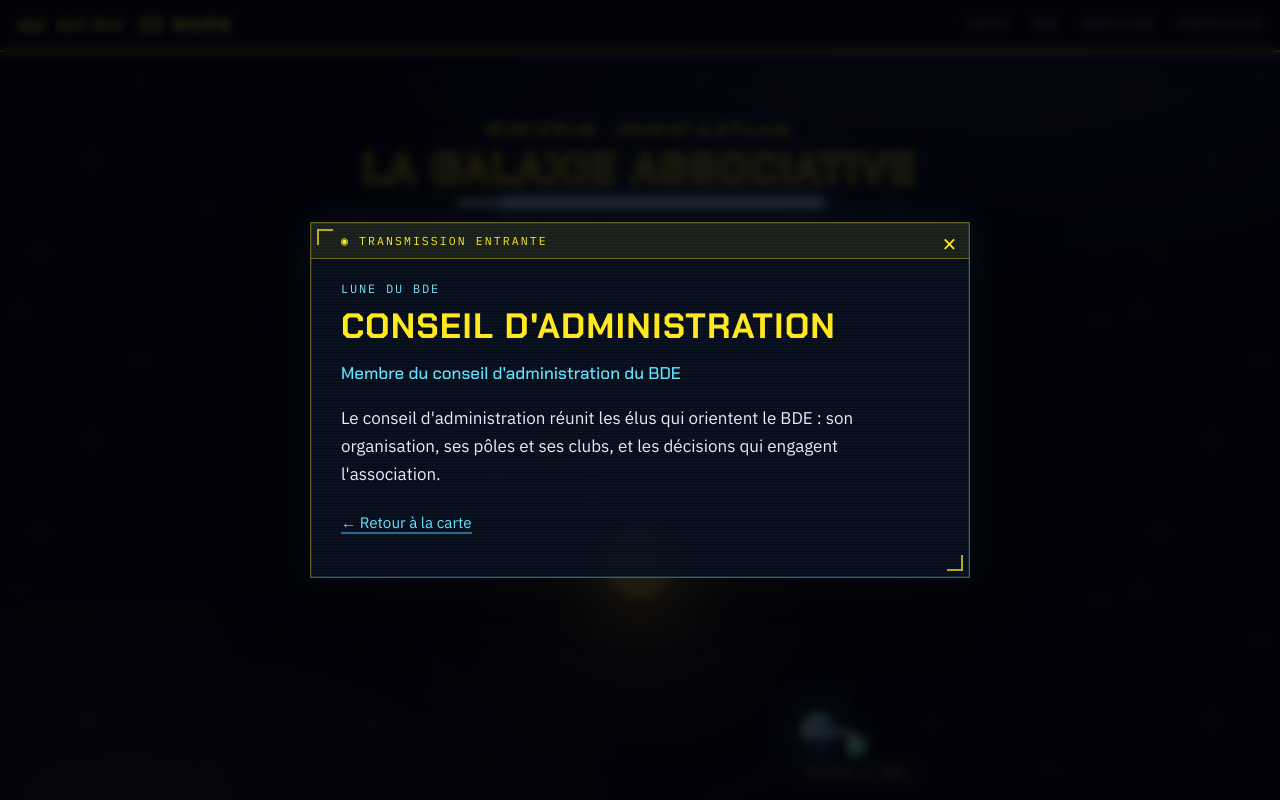
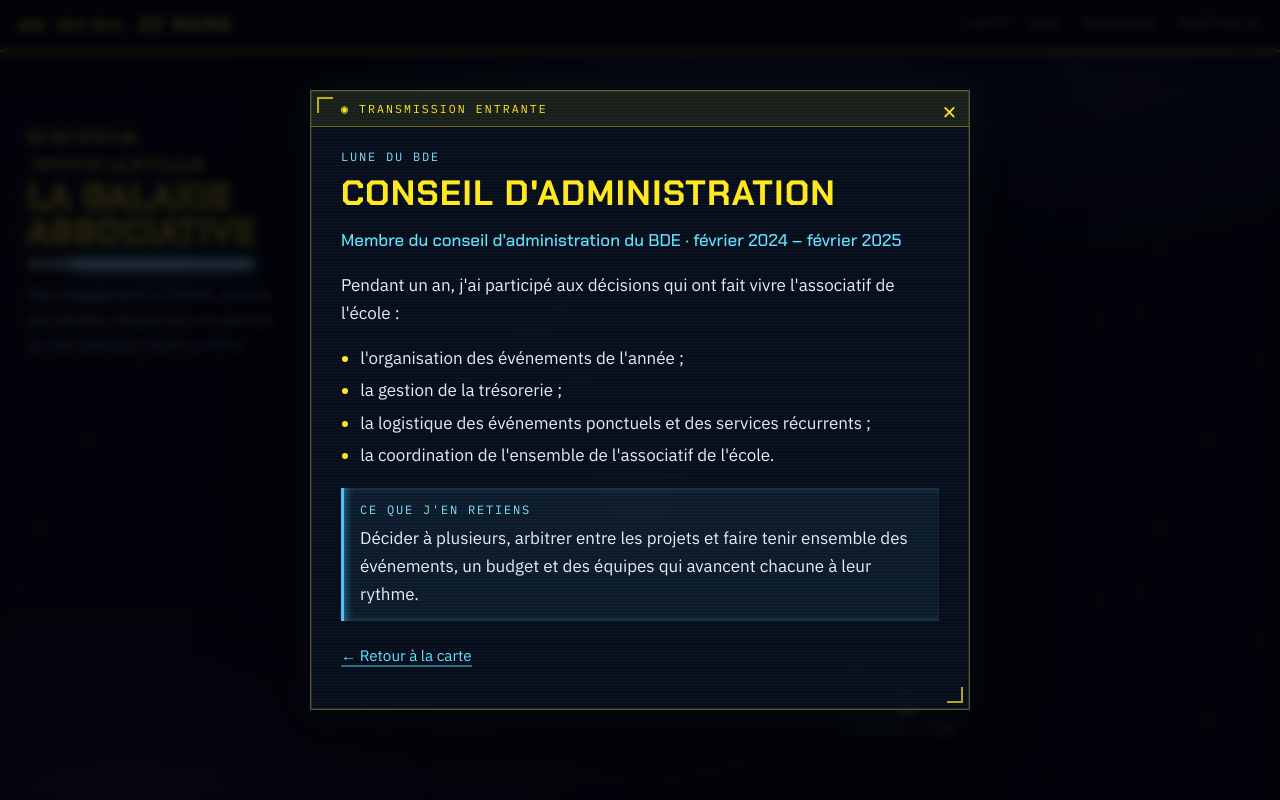
Before and after one commit to happyfury006/site, a PHP site: page /associatif/index.html in a window 1280 px wide, after a click on "Conseil d'admin.". Run offline with PHP 8.4, Linux system fonts and the light colour scheme.

Commit message:
Site associatif : fiches détaillées, « Ce que j'en retiens », contacts et titre flottant
- Conseil d'administration (fév. 2024 – fév. 2025), week-end d'accueil (~170
  participants, +4 000 €) et Drezzing (secrétaire depuis la fondation) précisés
- Rubrique « Ce que j'en retiens » sur chaque fiche
- Pied de page : e-mail, LinkedIn, GitHub, CV et portfolio
- Sur écran large, le titre flotte à gauche et le système solaire s'agrandit

```diff
--- a/associatif/index.html
+++ b/associatif/index.html
@@ -38,10 +38,10 @@
         <p class="episode">Épisode IV</p>
         <p class="episode-titre">UN NOUVEL ENGAGEMENT</p>
         <p>Après des années de silence, le padawan JSG est entré au temple de l'ISIMA pour apprendre les usages de la Force informatique : les bases de données, l'analyse de données et l'aide à la décision. Mais la Force ne se trouve pas seulement derrière un écran.</p>
-        <p>Pour tenir le rythme des heures de code, le jeune padawan a rejoint l'associatif de l'école. Membre du conseil d'administration du Bureau des élèves, il prend part aux décisions qui font vivre le temple. Entre deux missions, on le croise aux soirées du refuge connu sous le nom de code La Planq.</p>
-        <p>Trésorier d'un week-end d'accueil, il a tenu les comptes de vingt mille crédits pour recevoir les jeunes recrues du temple.</p>
+        <p>Pour tenir le rythme des heures de code, le jeune padawan a rejoint l'associatif de l'école. Membre du conseil d'administration du Bureau des élèves pendant un an, il a coordonné les événements, la trésorerie et la logistique qui font vivre le temple. Entre deux missions, on le croise aux soirées du refuge connu sous le nom de code La Planq.</p>
+        <p>Trésorier d'un week-end d'accueil, il a tenu les comptes de vingt mille crédits pour recevoir près de cent soixante-dix jeunes recrues, un record depuis cinq ans, et a laissé au conseil suivant un trésor de quatre mille crédits.</p>
         <p>Quand les archives du BDE ont montré leurs limites, il a rejoint l'équipe qui reconstruit son site, pour que chaque organisation puisse enfin se gérer elle-même.</p>
-        <p>Avec ses alliés, il a aussi fondé sa propre faction : Drezzing, qui habille l'école à ses couleurs et vend ses créations sur sa propre boutique en ligne.</p>
+        <p>Avec ses alliés, il a aussi fondé sa propre faction, dont il tient les registres : Drezzing, qui habille l'école à ses couleurs et vend ses créations sur sa propre boutique en ligne.</p>
         <p>Le temps d'un semestre, le padawan est parti en mission sur une planète lointaine, Timișoara, avant de revenir au temple pour sa dernière année.</p>
         <p>Aujourd'hui, de nouvelles missions l'attendent. Voici la carte de sa galaxie…</p>
       </div>
@@ -125,9 +125,18 @@
     <a class="fermer" href="#galaxie" aria-label="Fermer la fiche">×</a>
     <p class="fiche-type">Lune du BDE</p>
     <h2 id="titre-ca">Conseil d'administration</h2>
-    <p class="role">Membre du conseil d'administration du BDE</p>
-    <p>Le conseil d'administration réunit les élus qui orientent le BDE : son organisation, ses pôles et ses clubs, et les décisions qui engagent l'association.</p>
-    <!-- À enrichir : années du mandat, sujets portés au conseil, décisions auxquelles tu as contribué -->
+    <p class="role">Membre du conseil d'administration du BDE · février 2024 – février 2025</p>
+    <p>Pendant un an, j'ai participé aux décisions qui ont fait vivre l'associatif de l'école :</p>
+    <ul>
+      <li>l'organisation des événements de l'année ;</li>
+      <li>la gestion de la trésorerie ;</li>
+      <li>la logistique des événements ponctuels et des services récurrents ;</li>
+      <li>la coordination de l'ensemble de l'associatif de l'école.</li>
+    </ul>
+    <div class="retiens">
+      <h3>Ce que j'en retiens</h3>
+      <p>Décider à plusieurs, arbitrer entre les projets et faire tenir ensemble des événements, un budget et des équipes qui avancent chacune à leur rythme.</p>
+    </div>
     <p class="retour-carte"><a href="#galaxie">← Retour à la carte</a></p>
   </div>
 </article>
@@ -138,9 +147,17 @@
     <p class="fiche-type">Lune du BDE</p>
     <h2 id="titre-weekend">Le week-end d'accueil</h2>
     <p class="role">Trésorier</p>
-    <p class="chiffre"><strong>20 000 €</strong> de budget</p>
-    <p>Le week-end d'accueil accueille les nouveaux élèves de l'école. En tant que trésorier, j'étais responsable de son budget.</p>
-    <!-- À enrichir : année, nombre de participants, ce que tu as géré (devis, paiements, suivi des dépenses, bilan) -->
+    <div class="chiffres">
+      <p class="chiffre"><strong>20 000 €</strong> de budget</p>
+      <p class="chiffre"><strong>~170</strong> participants, record depuis 5 ans</p>
+      <p class="chiffre"><strong>+4 000 €</strong> de bilan positif</p>
+    </div>
+    <p>Le week-end d'accueil reçoit les nouveaux élèves de l'école. J'en ai tenu les finances de bout en bout : les devis, les paiements et les bilans. J'ai aussi participé à l'organisation logistique, puis au bon déroulement du week-end sur place.</p>
+    <p>Le week-end s'est clôturé avec un excédent de près de 4 000 €. Le mandat suivant dispose ainsi d'un vrai fonds de réserve en cas de problème, ce qui manquait les années précédentes.</p>
+    <div class="retiens">
+      <h3>Ce que j'en retiens</h3>
+      <p>Gérer un budget de 20 000 € avec rigueur, du devis au bilan, et anticiper : un bon résultat ne sert pas qu'à une année, il protège aussi celles qui suivent.</p>
+    </div>
     <p class="retour-carte"><a href="#galaxie">← Retour à la carte</a></p>
   </div>
 </article>
@@ -157,6 +174,10 @@
       <li>Permissions liées au poste occupé dans l'organisation, et non plus à un rôle global</li>
       <li>Création de compte sécurisée et sessions persistantes</li>
     </ul>
+    <div class="retiens">
+      <h3>Ce que j'en retiens</h3>
+      <p>Reconstruire un outil que d'autres utilisent déjà : reprendre ce qui existe, aller plus loin, et concevoir les nouveaux modules sans casser les usages en place pendant la transition.</p>
+    </div>
     <p class="retour-carte"><a href="/projets/refonte-site-bde/">Voir la fiche du projet →</a> · <a href="#galaxie">← Retour à la carte</a></p>
   </div>
 </article>
@@ -166,9 +187,19 @@
     <a class="fermer" href="#galaxie" aria-label="Fermer la fiche">×</a>
     <p class="fiche-type">Planète</p>
     <h2 id="titre-drezzing">Drezzing</h2>
-    <p class="role">Cofondateur de l'association</p>
-    <p>Drezzing vend des tissus et des objets aux couleurs de l'ISIMA et de ses promotions. Je l'ai cofondée, et nous l'avons dotée d'une boutique en ligne que l'association peut gérer seule.</p>
-    <!-- À enrichir : année de création, ton rôle dans le bureau, nombre de produits ou de commandes -->
+    <p class="role">Cofondateur · secrétaire du conseil depuis la fondation en 2024</p>
+    <p>Drezzing vend des tissus et des objets aux couleurs de l'ISIMA et de ses promotions. Secrétaire du conseil depuis sa création, j'ai aussi prêté main-forte à mes collègues partout où il le fallait :</p>
+    <ul>
+      <li>la logistique ;</li>
+      <li>la comptabilité ;</li>
+      <li>l'aspect légal de l'association ;</li>
+      <li>le contact avec les fournisseurs ;</li>
+      <li>la gestion de l'équipe.</li>
+    </ul>
+    <div class="retiens">
+      <h3>Ce que j'en retiens</h3>
+      <p>Créer une association, c'est porter toutes les casquettes à la fois : passer des statuts aux fournisseurs, puis de la comptabilité à l'équipe, sans laisser de côté ce qui fait tenir l'ensemble.</p>
+    </div>
     <ul class="liens-fiche">
       <li><a href="#fiche-boutique">La boutique en ligne</a></li>
       <li><a href="https://drezzing.fr" target="_blank" rel="noopener">drezzing.fr ↗</a></li>
@@ -188,14 +219,25 @@
       <li>En-tête et panneaux latéraux réunis dans des composants réutilisables</li>
       <li>Pages légales : mentions, conditions générales de vente, confidentialité</li>
     </ul>
+    <div class="retiens">
+      <h3>Ce que j'en retiens</h3>
+      <p>Avancer sans modèle à suivre : tester les idées directement à l'écran, et accepter de revoir l'architecture à mesure que la vision d'ensemble se précise.</p>
+    </div>
     <p class="retour-carte"><a href="/projets/boutique-drezzing/">Voir la fiche du projet →</a> · <a href="https://drezzing.fr" target="_blank" rel="noopener">drezzing.fr ↗</a> · <a href="#galaxie">← Retour à la carte</a></p>
   </div>
 </article>
 
 <footer class="pied">
-  <p>Julen Somet García · <a href="/">Portfolio</a> · <a href="/#contact">Contact</a></p>
+  <p class="pied-titre">Ouvrir un canal de communication</p>
+  <ul class="contacts">
+    <li><a href="mailto:julen.sometgarcia@gmail.com">julen.sometgarcia@gmail.com</a></li>
+    <li><a href="https://www.linkedin.com/in/julen-somet-garcia-65b7b8311/" target="_blank" rel="noopener">LinkedIn ↗</a></li>
+    <li><a href="https://github.com/happyfury006" target="_blank" rel="noopener">GitHub ↗</a></li>
+    <li><a href="/cv.pdf">Mon CV</a></li>
+    <li><a href="/">Portfolio</a></li>
+  </ul>
   <p class="aurebesh" aria-hidden="true">que la force soit avec vous</p>
-  <p class="clin-oeil">Un clin d'œil à une saga bien connue, sans lien avec ses créateurs.</p>
+  <p class="clin-oeil">Julen Somet García · Un clin d'œil à une saga bien connue, sans lien avec ses créateurs.</p>
 </footer>
 </body>
 </html>
--- a/associatif/style.css
+++ b/associatif/style.css
@@ -188,6 +188,26 @@ h1, h2 { font-family: var(--titre); font-weight: 700; line-height: 1.15; margin:
 .js .couche-galaxie .sabre { margin: 2px auto 8px; }
 .js .couche-galaxie .sous-titre { font-size: 0.95rem; }
 .js .couche-galaxie .systeme-solaire { width: min(96vw, calc(100vh - 210px)); margin-top: 0; }
+
+/* écran large : le titre flotte dans la marge à gauche, et le système solaire prend
+   toute la hauteur de l'écran ; le titre laisse passer les clics vers les astres */
+@media (min-aspect-ratio: 8/5) {
+  .js .couche-galaxie .systeme-solaire { width: min(96vw, calc(100vh - 70px)); }
+  .js .couche-galaxie .entete {
+    position: absolute;
+    top: 72px;
+    left: 28px;
+    z-index: 5;
+    width: calc((100vw - min(96vw, 100vh - 70px)) / 2 - 20px);
+    padding: 0;
+    text-align: left;
+    pointer-events: none;
+  }
+  .js .couche-galaxie .entete h1 { font-size: clamp(1.6rem, 2.6vw, 2.8rem); line-height: 1.05; }
+  .js .couche-galaxie .sabre { justify-content: flex-start; margin: 8px 0 12px; }
+  .js .couche-galaxie .sabre-lame { width: 70%; }
+  .js .couche-galaxie .sous-titre { margin: 0; max-width: none; }
+}
 
 /* ===== Barre de navigation (comme dans l'ébauche : noire, bordée de jaune) ===== */
 .barre {
@@ -486,7 +506,26 @@ h1, h2 { font-family: var(--titre); font-weight: 700; line-height: 1.15; margin:
 }
 .role { font-family: var(--titre); color: var(--cyan); margin-top: -0.3rem; }
 .chiffre strong { font-family: var(--titre); font-size: 2.4rem; color: var(--jaune); margin-right: 0.3rem; }
-.chiffre { color: var(--texte-doux); }
+.chiffre { color: var(--texte-doux); margin: 0; }
+.chiffres { display: flex; flex-wrap: wrap; gap: 0.4rem 1.6rem; margin: 0.6rem 0 1rem; }
+.chiffres .chiffre strong { font-size: 2rem; }
+.retiens {
+  margin: 1.2rem 0 0;
+  padding: 12px 16px;
+  border-left: 3px solid var(--sabre-bleu);
+  background: rgba(79, 195, 255, 0.07);
+  box-shadow: inset 4px 0 12px -6px var(--sabre-bleu);
+}
+.retiens h3 {
+  margin: 0 0 0.3rem;
+  font-family: var(--mono);
+  font-size: 0.75rem;
+  font-weight: 400;
+  letter-spacing: 0.15em;
+  text-transform: uppercase;
+  color: var(--holo);
+}
+.retiens p { margin: 0; }
 .fiche ul { padding-left: 1.2rem; }
 .fiche li { margin: 0.25rem 0; }
 .fiche li::marker { color: var(--jaune); }
@@ -520,6 +559,29 @@ h1, h2 { font-family: var(--titre); font-weight: 700; line-height: 1.15; margin:
   color: var(--texte-doux);
   font-size: 0.9rem;
 }
+.pied-titre {
+  margin: 0 0 0.6rem;
+  font-family: var(--mono);
+  font-size: 0.8rem;
+  letter-spacing: 0.15em;
+  text-transform: uppercase;
+  color: var(--jaune);
+}
+.contacts {
+  display: flex;
+  flex-wrap: wrap;
+  justify-content: center;
+  gap: 0.6rem 1.4rem;
+  margin: 0 0 1rem;
+  padding: 0;
+  list-style: none;
+}
+.contacts a {
+  font-family: var(--titre);
+  text-decoration: none;
+  border-bottom: 2px solid rgba(79, 195, 255, 0.5);
+}
+.contacts a:hover { color: #fff; border-bottom-color: var(--sabre-bleu); box-shadow: 0 6px 10px -6px var(--sabre-bleu); }
 .pied .aurebesh { margin: 0.4rem 0; font-size: clamp(0.7rem, 2.8vw, 0.95rem); }
 .clin-oeil { font-size: 0.8rem; opacity: 0.7; }
 
```
